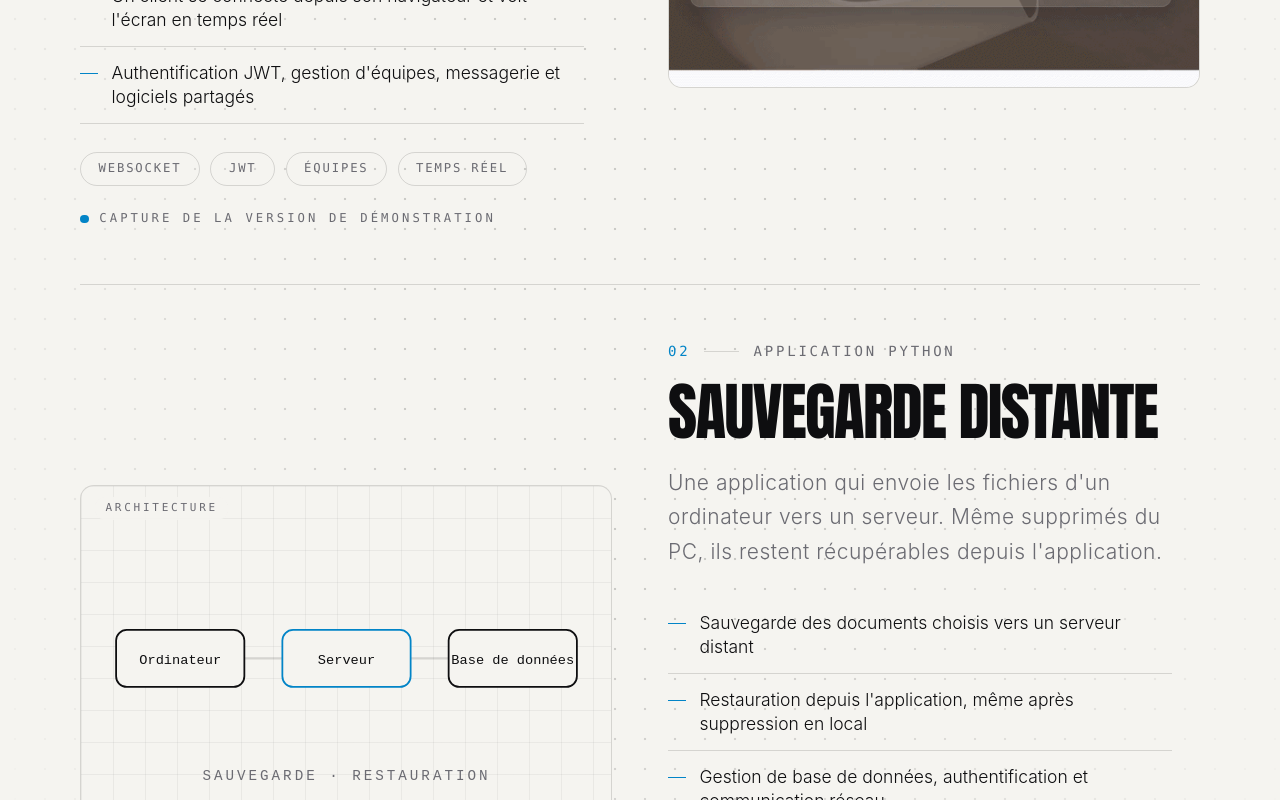
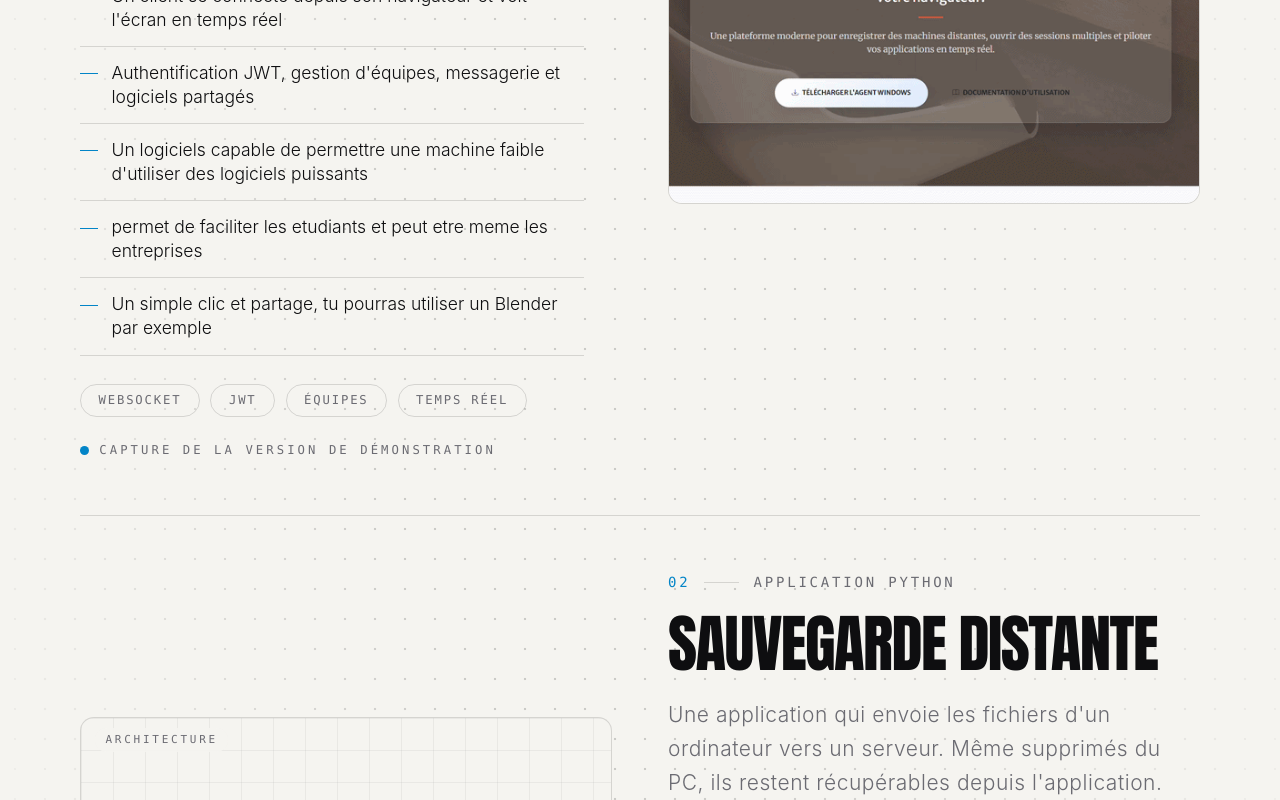
Before and after one commit to mickaelrakt8-netizen/Portfolio_site, a React (Vite) app: page / in a window 1280 px wide. Shown: the part 2340-3140 px from the top of the page. Built offline with nearby package versions, Linux system fonts and the light colour scheme.

Commit message:
test chanement

```diff
--- a/src/components/Parcours.tsx
+++ b/src/components/Parcours.tsx
@@ -65,7 +65,6 @@ const stats = [
   { value: 15, label: "Le nombres de matieres fini pendant ma premiere annee" },
 ];
 
-/* Chiffre qui compte jusqu'à sa valeur */
 function Counter({ to }: { to: number }) {
   const ref = useRef<HTMLSpanElement>(null);
   const inView = useInView(ref, { once: true, amount: 0.6 });
--- a/src/components/Projets.tsx
+++ b/src/components/Projets.tsx
@@ -52,6 +52,9 @@ const projects: Project[] = [
       "Un hôte lance l'agent sur son PC et partage ses applications",
       "Un client se connecte depuis son navigateur et voit l'écran en temps réel",
       "Authentification JWT, gestion d'équipes, messagerie et logiciels partagés",
+      "Un logiciels capable de permettre une machine faible d'utiliser des logiciels puissants ",
+      "permet de faciliter les etudiants et peut etre meme les entreprises",
+      "Un simple clic et partage, tu pourras utiliser un Blender par exemple",
     ],
     tags: ["WebSocket", "JWT", "Équipes", "Temps réel"],
     status: "Capture de la version de démonstration",
--- a/src/components/magicui/dock.tsx
+++ b/src/components/magicui/dock.tsx
@@ -27,8 +27,8 @@ interface DockIconProps {
 
 const DEFAULT_MAGNIFICATION = 72;
 const DEFAULT_DISTANCE = 110;
-const BASE_SIZE = 46;
-const BASE_ICON_SIZE = 24;
+const BASE_SIZE = 50;
+const BASE_ICON_SIZE = 26;
 const ICON_SIZE_RATIO = 0.55;
 const SPRING = { mass: 0.1, stiffness: 150, damping: 12 };
 
```
Also changed, not shown: 2 other files (tests, documents, lock files or other folders).
